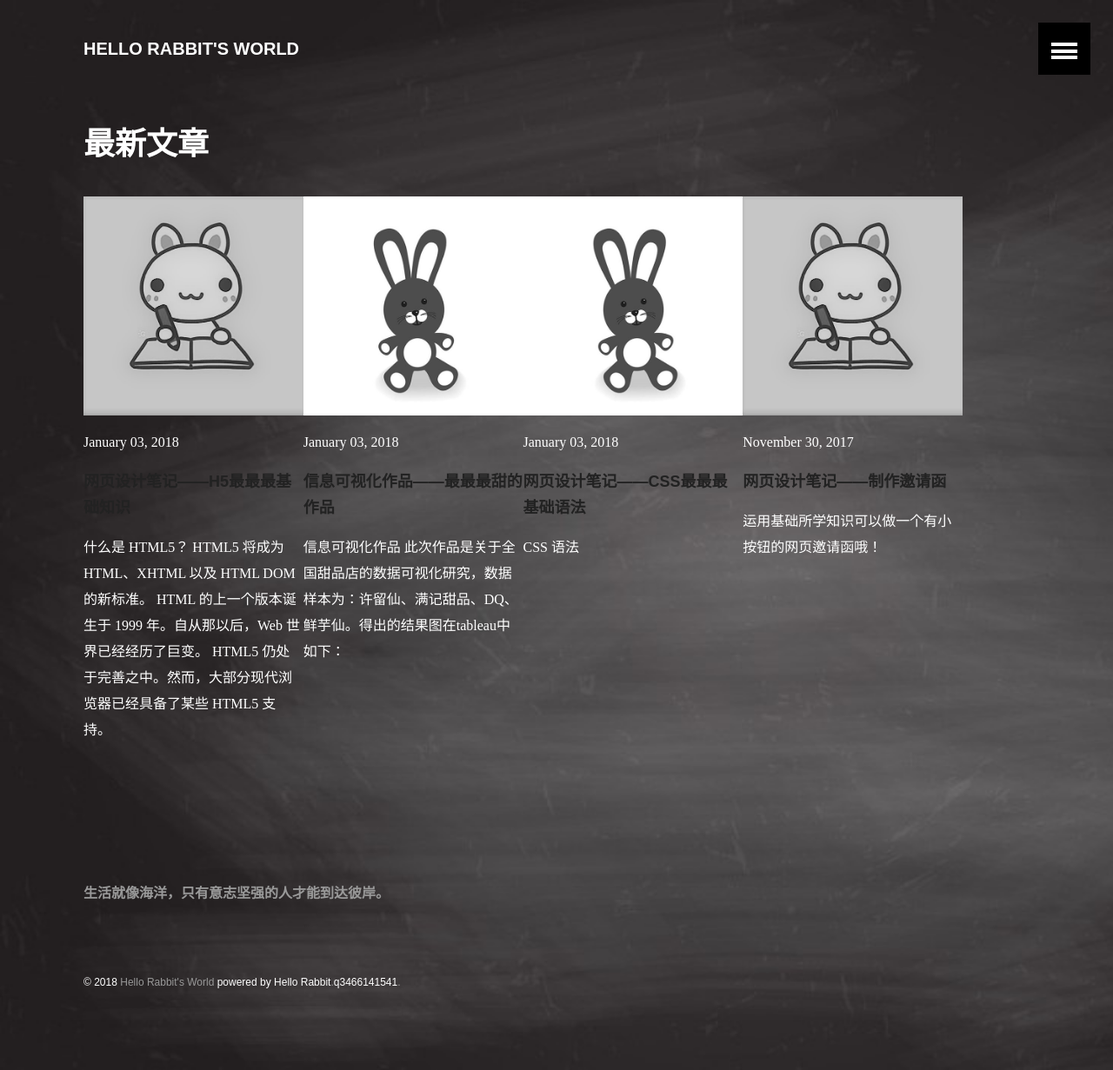
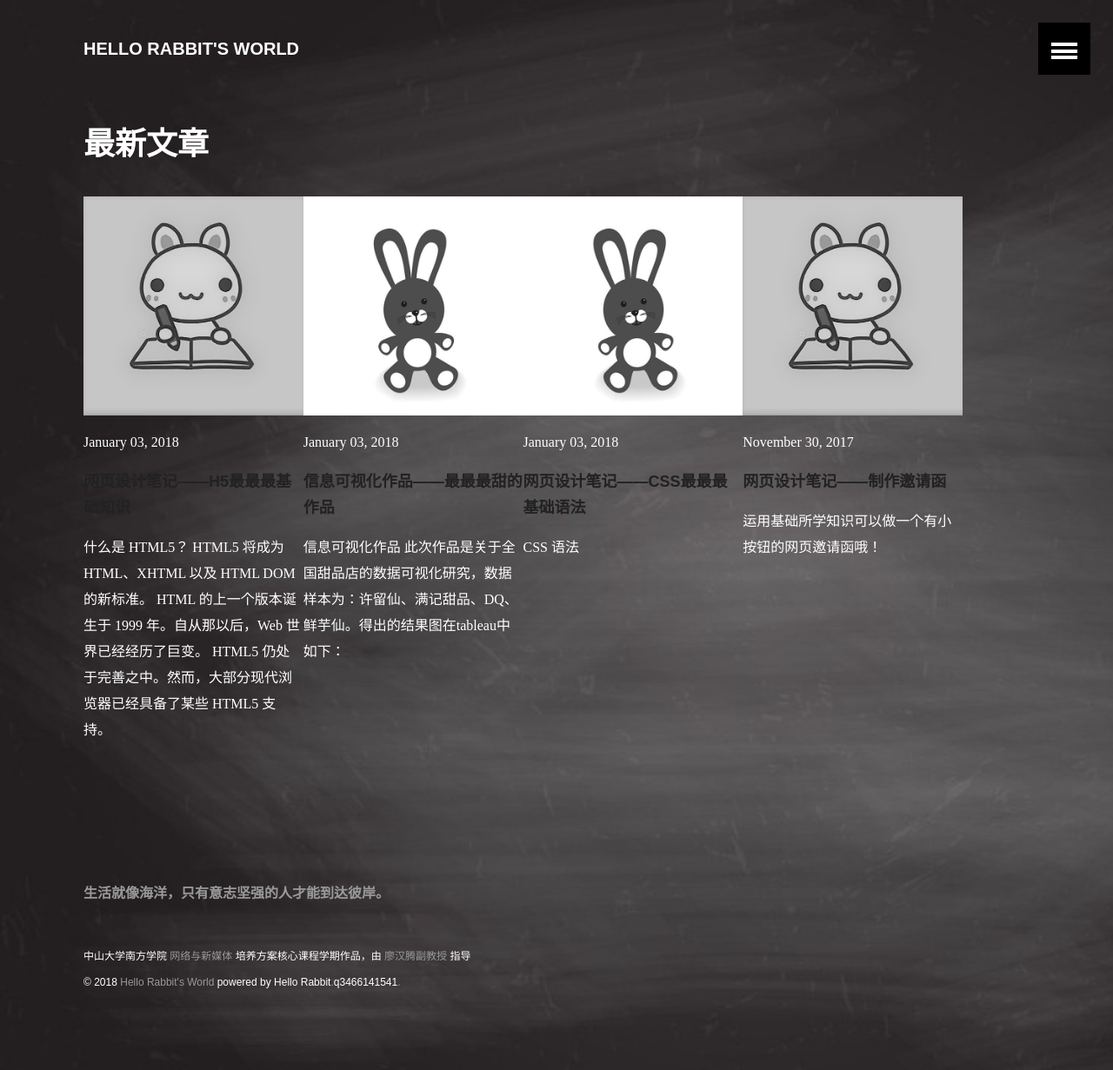
Before and after one commit to q3466141541/q3466141541.github.io, a Jekyll site: the page built from index.md, in a window 1280 px wide. Shown: the whole page at 87% size. Built offline with Jekyll 4.4.1, drawn with Linux system fonts in a browser that asks for light colours.

Commit message:
Update _config.yml

```diff
--- a/_config.yml
+++ b/_config.yml
@@ -2,6 +2,7 @@
 
 title: "Hello Rabbit's World"
 description: "生活就像海洋，只有意志坚强的人才能到达彼岸。"
+affiliation: "中山大学南方学院 <a href = 'http://wcy.nfu.edu.cn/zh/教学教务/培养方案/网络与新媒体/'>网络与新媒体</a> 培养方案核心课程学期作品，由 <a href='http://wcy.nfu.edu.cn/zh/学院概况/师资队伍/廖汉腾/'>廖汉腾副教授</a> 指导"
 logo: bunny dress flower clothes.jpg
 teaser: # 400x250 px default teaser image used in image archive grid
 locale: zh_TW # 本地化翻译
```
